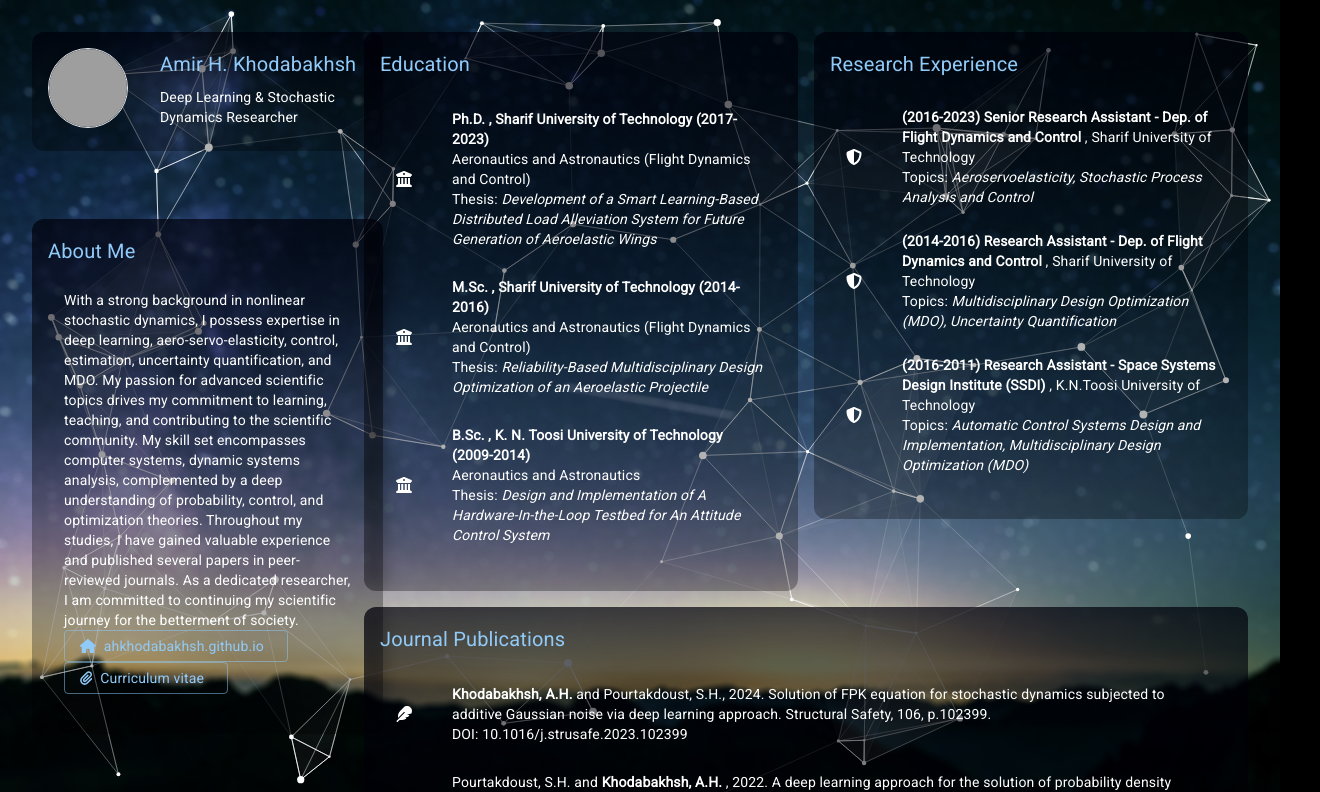
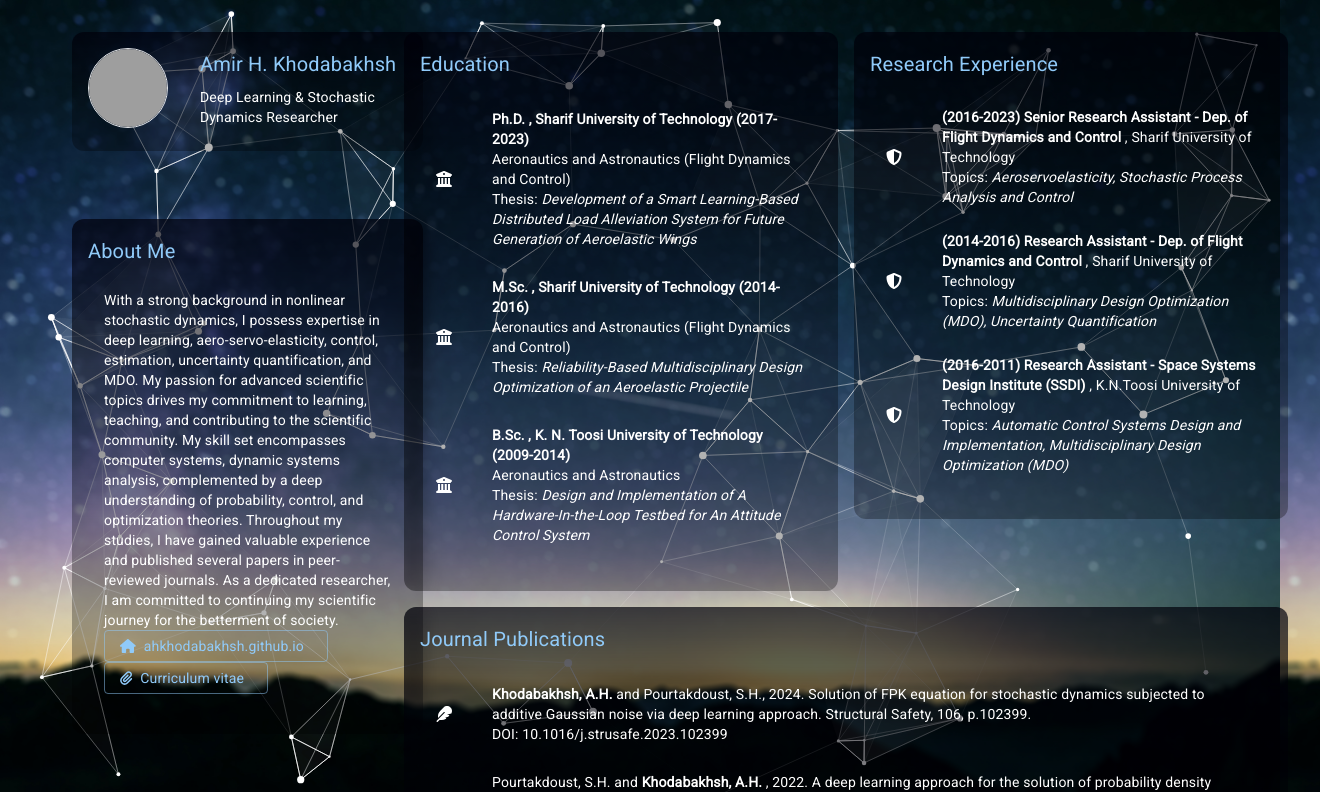
Before and after one commit to ahkhodabakhsh/ahkhodabakhsh.github.io, a Next.js app: page / in a window 1280 px wide. Shown: the top 792 px of the page, 1320 px wide, since content can reach past the window. Built offline with nearby package versions, Linux system fonts and the light colour scheme; grey boxes are pictures that could not be loaded.

Commit message:
Update page.tsx
There was a mistake that somehow did not cause problem in development env!

```diff
--- a/app/page.tsx
+++ b/app/page.tsx
@@ -16,7 +16,6 @@ export default function Home() {
         <ParticlesBackground />
       </Box>
       <Container  id="background-overlay"
-                  maxWidth="false"
                   sx={{
                       width:"100vw",
                       height:"100vh",
```
